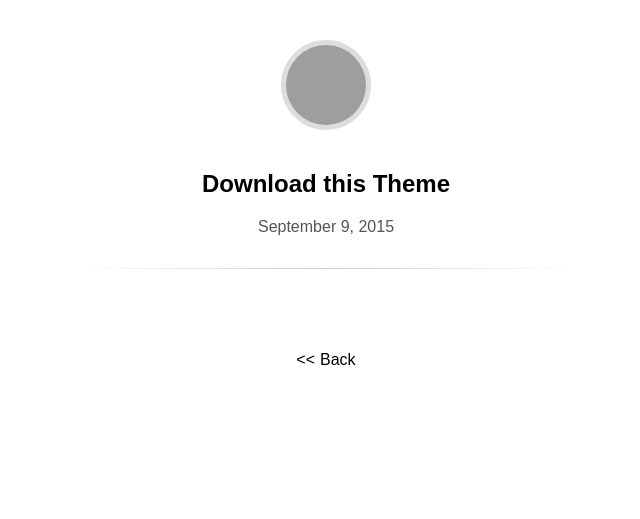
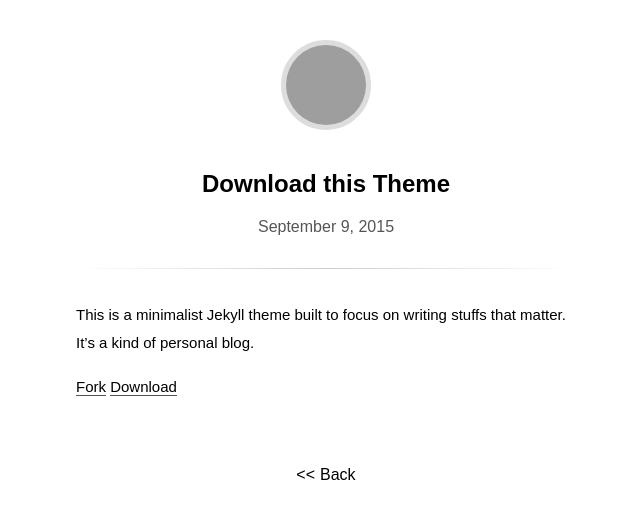
Before and after one commit to heiswayi/the-plain, a Jekyll site: the page built from _posts/2015-09-09-download-this-theme.md, in a window 1280 px wide. Shown: the top 519 px of the page, without its empty margins (314-954 px from the left). Built offline with Jekyll 4.4.1, drawn with Linux system fonts in a browser that asks for light colours; some web fonts are replaced; grey boxes are pictures that could not be loaded.

Commit message:
Update 2015-09-09-download-this-theme.md

```diff
--- a/_posts/2015-09-09-download-this-theme.md
+++ b/_posts/2015-09-09-download-this-theme.md
@@ -1,5 +1,10 @@
 ---
 title: Download this Theme
 updated: 2015-09-09 10:38
-permalink: https://github.com/heiswayi/the-plain
 ---
+
+This is a minimalist Jekyll theme built to focus on writing stuffs that matter. It's a kind of personal blog.
+
+<a class="github-button" href="https://github.com/heiswayi/the-plain/fork" data-icon="octicon-repo-forked" data-style="mega" data-count-href="/heiswayi/the-plain/network" data-count-api="/repos/heiswayi/the-plain#forks_count" data-count-aria-label="# forks on GitHub" aria-label="Fork heiswayi/the-plain on GitHub">Fork</a> <a class="github-button" href="https://github.com/heiswayi/the-plain/archive/master.zip" data-icon="octicon-cloud-download" data-style="mega" aria-label="Download heiswayi/the-plain on GitHub">Download</a>
+
+<script async defer id="github-bjs" src="https://buttons.github.io/buttons.js"></script>
```
